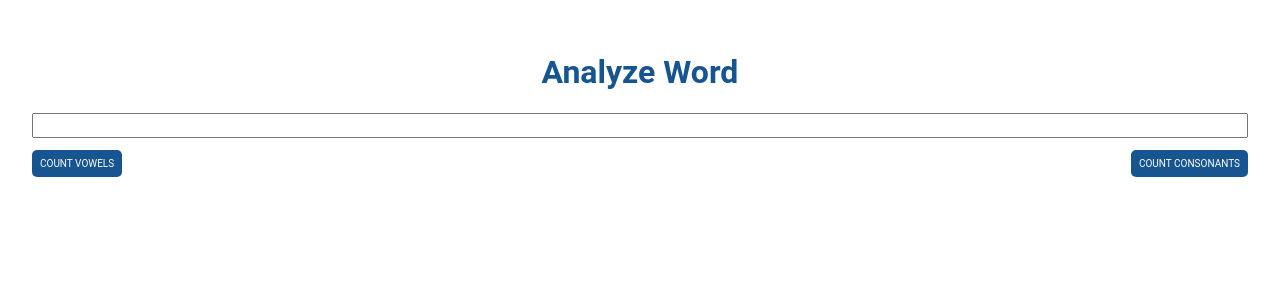
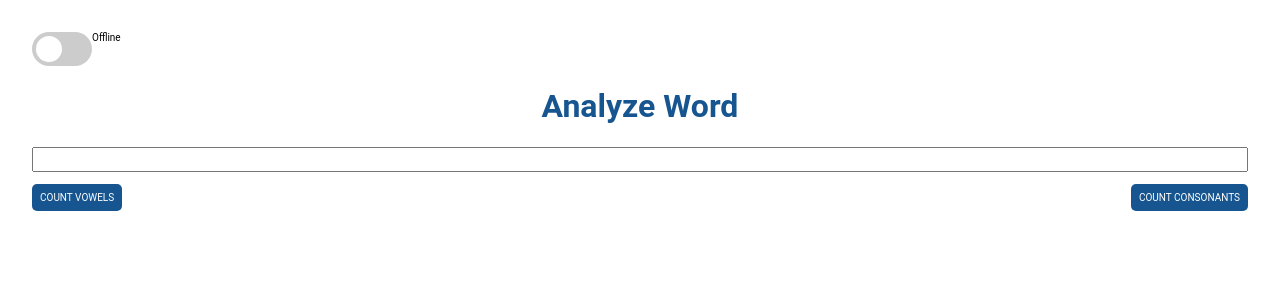
Before and after one commit to machnikl/text-analyzer, an Angular app in the folder front-end/: page / in a window 1280 px wide. Shown: the top 300 px of the page. Built offline with nearby package versions, Linux system fonts and the light colour scheme.

Commit message:
finished checkbox component; refactored onlineState in app component

```diff
--- a/front-end/src/app/app.component.html
+++ b/front-end/src/app/app.component.html
@@ -1,4 +1,9 @@
 <div class="container">
+  <app-toggle [(checkboxValue)]="isOnline"></app-toggle>
+
+  <span *ngIf="isOnline">Online</span>
+  <span *ngIf="!isOnline">Offline</span>
+
   <h1 class="heading">Analyze Word</h1>
 
   <app-text-input
@@ -20,9 +25,11 @@
   </div>
 
   <div class="analyzed-words-container">
-    <app-analyzed-text
-      *ngFor="let word of analyzedWords"
-      [analyzedText]="word"
-    ></app-analyzed-text>
+    <div class="analyzed-text">
+      <app-analyzed-text
+        *ngFor="let word of analyzedWords"
+        [analyzedText]="word"
+      ></app-analyzed-text>
+    </div>
   </div>
 </div>
--- a/front-end/src/app/app.component.scss
+++ b/front-end/src/app/app.component.scss
@@ -20,4 +20,15 @@
     flex-direction: row;
     justify-content: space-between;
   }
+
+  .analyzed-words-container {
+    display: flex;
+    flex-direction: column;
+
+    .analyzed-text {
+      margin-top: 1.2rem;
+    }
+  }
+
+
 }
--- a/front-end/src/app/app.component.ts
+++ b/front-end/src/app/app.component.ts
@@ -1,10 +1,5 @@
 import { Component } from '@angular/core';
 import { ApiConnectorWordAnalyzerService } from './io/api-connector-word-analyzer.service';
-
-export enum OnlineStatus {
-  ONLINE,
-  OFFLINE,
-}
 
 export interface AnalyzedText {
   textInput: string;
@@ -19,8 +14,7 @@ export interface AnalyzedText {
 })
 export class AppComponent {
   public inputValue = '';
-  public onlineStati = OnlineStatus;
-  public onlineStatus = OnlineStatus.OFFLINE;
+  public isOnline = false;
   public analyzedWords: AnalyzedText[] = [];
 
   constructor(
@@ -28,15 +22,21 @@ export class AppComponent {
   ) {}
 
   public countLetters(letterType: string) {
-    this._apiConnectorWordAnalyzer
-      .analyzeWords(this.inputValue, letterType)
-      .subscribe((data: AnalyzedText) => {
-        this.analyzedWords.push(data);
-        console.log(this.analyzedWords);
-      });
+    if (this.isOnline) {
+      this._apiConnectorWordAnalyzer
+        .analyzeWords(this.inputValue, letterType)
+        .subscribe((data: AnalyzedText) => {
+          this.analyzedWords.push(data);
+        });
+    } else {
+    }
   }
 
-  public switchOnlineStatus(newStatus: OnlineStatus) {
-    this.onlineStatus = newStatus;
+  public switchOnlineStatus() {
+    console.log(this.isOnline);
+  }
+
+  public analyzeTextOffline() {
+    // logic for offline analysis
   }
 }
--- a/front-end/src/app/ui/toggle/toggle.component.html
+++ b/front-end/src/app/ui/toggle/toggle.component.html
@@ -1 +1,8 @@
-<p>toggle works!</p>
+<label class="switch">
+  <input
+    type="checkbox"
+    [(ngModel)]="checkboxValue"
+    (ngModelChange)="checkboxValueChange.emit(checkboxValue)"
+  />
+  <span class="slider round"></span>
+</label>
--- a/front-end/src/app/ui/toggle/toggle.component.scss
+++ b/front-end/src/app/ui/toggle/toggle.component.scss
@@ -0,0 +1,62 @@
+/* The switch - the box around the slider */
+.switch {
+  position: relative;
+  display: inline-block;
+  width: 60px;
+  height: 34px;
+}
+
+/* Hide default HTML checkbox */
+.switch input {
+  opacity: 0;
+  width: 0;
+  height: 0;
+}
+
+/* The slider */
+.slider {
+  position: absolute;
+  cursor: pointer;
+  top: 0;
+  left: 0;
+  right: 0;
+  bottom: 0;
+  background-color: #ccc;
+  -webkit-transition: .4s;
+  transition: .4s;
+}
+
+.slider:before {
+  position: absolute;
+  content: "";
+  height: 26px;
+  width: 26px;
+  left: 4px;
+  bottom: 4px;
+  background-color: white;
+  -webkit-transition: .4s;
+  transition: .4s;
+}
+
+input:checked + .slider {
+  background-color: #2196F3;
+}
+
+input:focus + .slider {
+  box-shadow: 0 0 1px #2196F3;
+}
+
+input:checked + .slider:before {
+  -webkit-transform: translateX(26px);
+  -ms-transform: translateX(26px);
+  transform: translateX(26px);
+}
+
+/* Rounded sliders */
+.slider.round {
+  border-radius: 34px;
+}
+
+.slider.round:before {
+  border-radius: 50%;
+}
--- a/front-end/src/app/ui/toggle/toggle.component.ts
+++ b/front-end/src/app/ui/toggle/toggle.component.ts
@@ -1,15 +1,16 @@
-import { Component, OnInit } from '@angular/core';
+import { Component, EventEmitter, Input, OnInit, Output } from '@angular/core';
 
 @Component({
   selector: 'app-toggle',
   templateUrl: './toggle.component.html',
-  styleUrls: ['./toggle.component.scss']
+  styleUrls: ['./toggle.component.scss'],
 })
 export class ToggleComponent implements OnInit {
+  @Input() checkboxValue: boolean = false;
 
-  constructor() { }
+  @Output() checkboxValueChange: EventEmitter<boolean> =
+    new EventEmitter<boolean>();
+  constructor() {}
 
-  ngOnInit(): void {
-  }
-
+  ngOnInit(): void {}
 }
```
